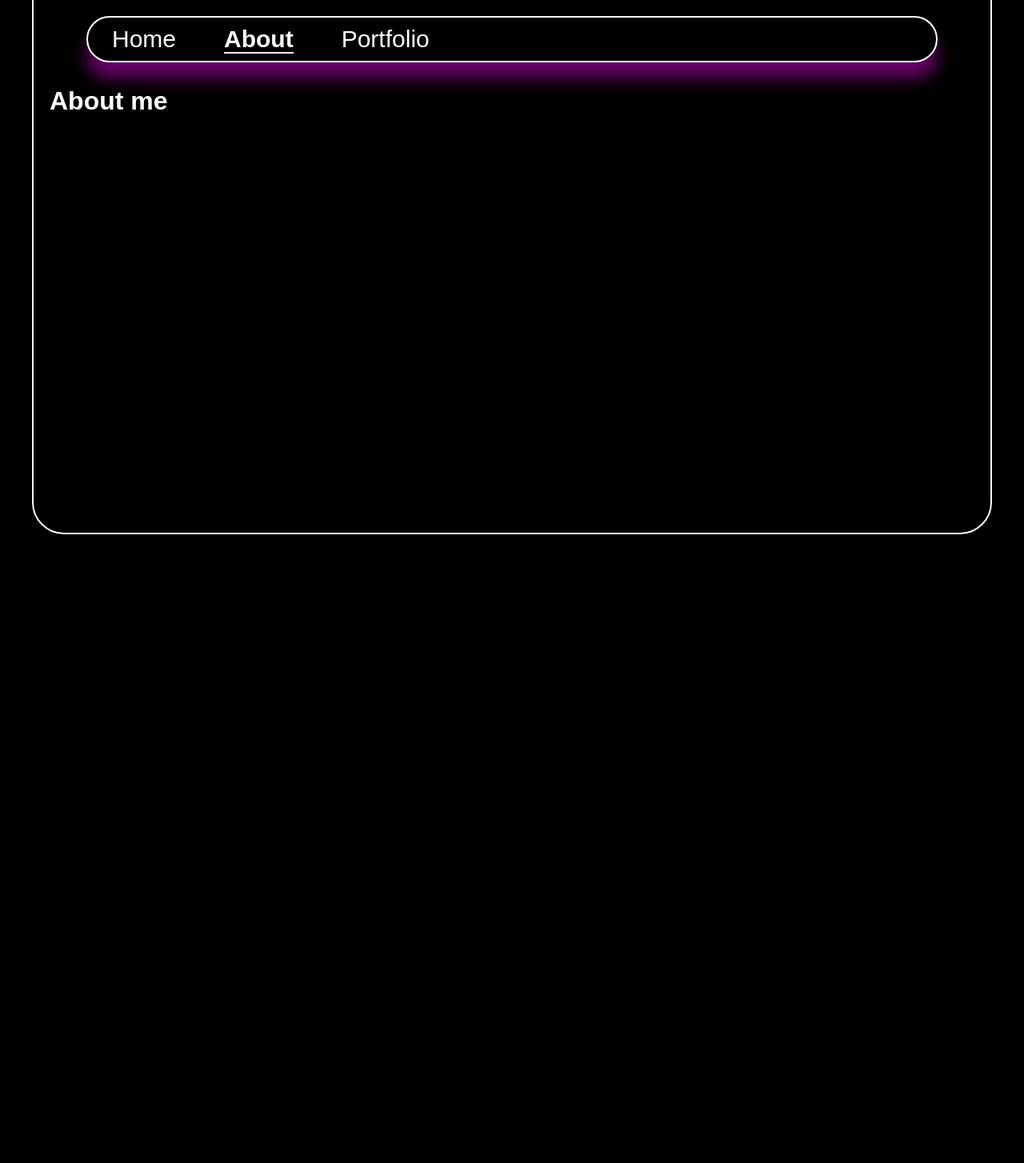
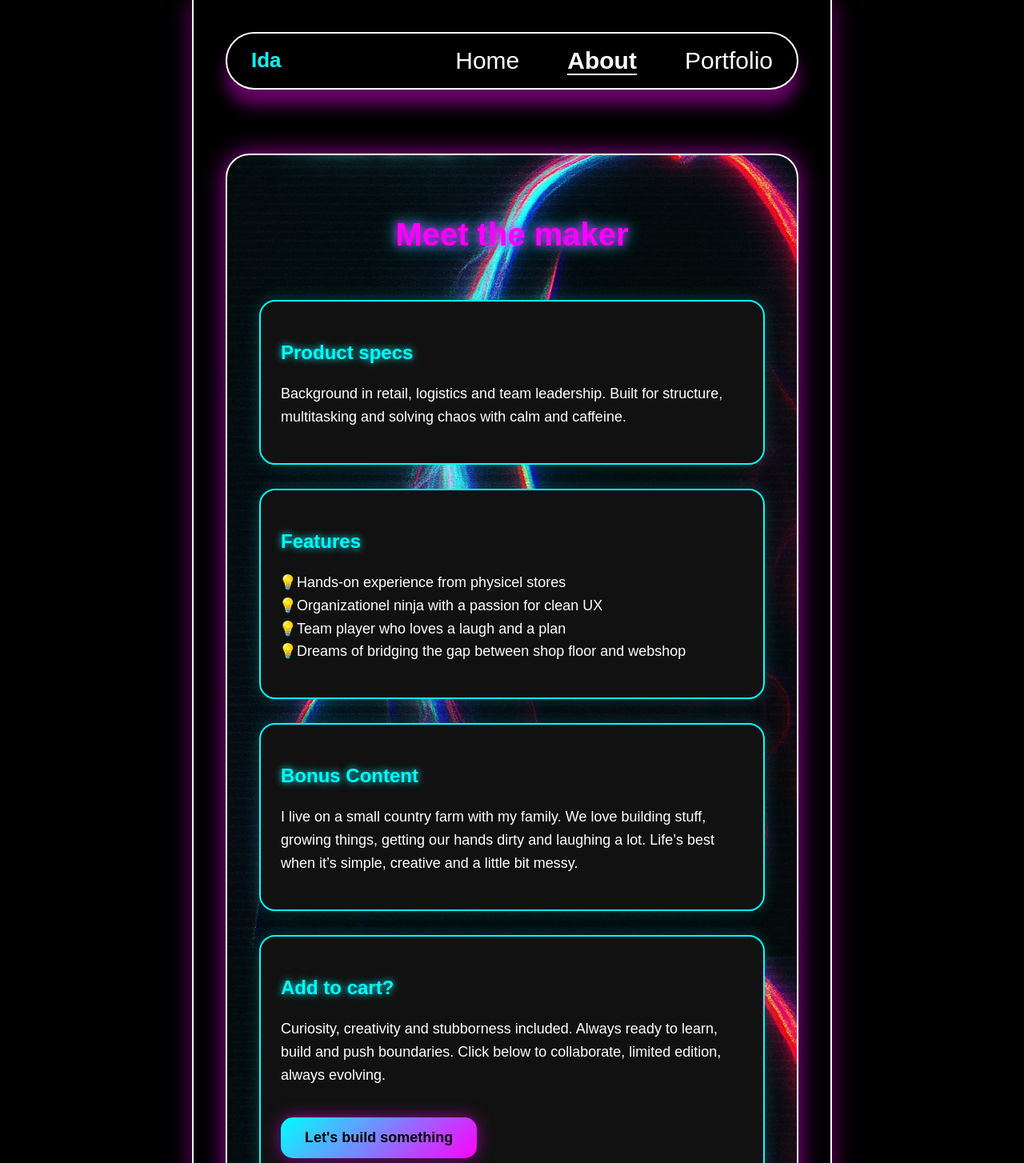
Before and after one commit to Idace/my-portfolio, a React (Vite) app: page /about in a window 1280 px wide. Shown: the part 92-1546 px from the top of the page at 80% size. Before the commit the page ends 800 px from the top, so only its background shows below. Built offline with nearby package versions, Linux system fonts and the light colour scheme.

Commit message:
about/home

```diff
--- /dev/null
+++ b/src/components/About.css
@@ -0,0 +1,102 @@
+.about-container {
+    max-width: 900px;
+    margin: 80px auto;
+    padding: 40px;
+    background-image: url(../assets/my-pic.png);
+    border: 2px solid white;
+    border-radius: 30px;
+    box-shadow: 0 0 30px #ff00ff99;
+    position: relative;
+    z-index: 1;
+}
+
+.about-title {
+    font-size: clamp(32px, 6vw, 40px);
+    text-align: center;
+    margin-bottom: 50px;
+    color: #ff00ff;
+    text-shadow: 0 0 10px #ff00ff, 0 0 20px #0ff;
+    animation: pulseText 3s infinite ease-in-out;
+}
+
+.about-card {
+    background-color: #111;
+    border: 2px solid #0ff;
+    border-radius: 20px;
+    padding: 25px;
+    margin-bottom: 30px;
+    box-shadow: 0 0 20px #0ff3;
+
+}
+.about-section {
+    font-size: 24px;
+    color: #0ff;
+    margin-bottom: 15px;
+    text-shadow: 0 0 10px #0ff;
+}
+
+.about-card p,
+.about-card ul {
+    font-size: 18px;
+    color: white;
+    line-height: 1.6;
+}
+
+.about-card ul {
+    list-style-type:"💡";
+    padding-left: 20px;
+}
+
+.about-btn {
+    margin-top: 20px;
+    padding: 15px 30px;
+    background: linear-gradient(135deg, #0ff, #ff00ff);
+    color: black;
+    font-weight: bold;
+    font-size: 18px;
+    border: none;
+    border-radius: 15px;
+    cursor: pointer;
+    box-shadow: 0 0 20px #ff00ff88;
+    transition: all 0.3 ease;
+}
+
+.about-btn:hover {
+    transform: scale(1.05);
+    background: #ff00ff;
+    color:white;
+    box-shadow: 0 0 40px #ff00ff;
+}
+
+@keyframes pulseText {
+    0% {text-shadow: 0 0 10px #ff00ff, 0 0 20px #0ff;}
+    50% {text-shadow: 0 0 20px #ff00ff, 0 0 30px #0ff;}
+    100% {text-shadow: 0 0 10px #ff00ff, 0 0 20px #0ff;}
+}
+
+.popup {
+    position: fixed;
+    top: 20%;
+    left: 50%;
+    transform: translate(-50%, -50%);
+    background-color: black;
+    padding: 30px 40px;
+    border: 2px solid #ff00ff;
+    border-radius: 20px;
+    box-shadow: 0 0 30px #ff00ff;
+    z-index: 1000;
+    animation: fadeIn 0,3s ease-out;
+}
+
+.popup-text {
+    font-size: 20px;
+    color: #0ff;
+    text-align: center;
+    line-height: 1.6s;
+    text-shadow: 0 0 8px #0ff;
+}
+
+@keyframes fadeIn {
+    from {opacity: 0; transform: translate(-50%, -60%); }
+    to {opacity: 1; transform: translate(-50%,60%); }
+}
--- /dev/null
+++ b/src/components/Home.css
@@ -0,0 +1,80 @@
+.site-container {
+  max-width: 800px;
+  margin: 60px auto;
+  padding: 40px;
+  border: 2px solid white;
+  border-radius: 30px;
+  background-color: black;
+  color: white;
+  box-shadow: 0 20px 30px rgba(255, 0, 255, 0.4);
+  font-family: Arial, sans-serif;
+  font-size: 18px;
+  line-height: 1.6;
+}
+
+.title {
+  font-size: clamp(32px, 6vw, 40px);
+  text-align: center;
+  margin-bottom: 40px;
+  color: #ff00ff;
+  text-shadow: 0 0 10px #ff00ff, 0 0 20px #0ff;
+  font-weight: 900;
+  letter-spacing: 1px;
+  animation: pulseText 3s infinite ease-in-out;
+  word-break: break-word;
+  white-space: normal;
+}
+
+.cart-btn {
+    display: block;
+    margin: 30px auto 0 auto;
+    padding: 15px 40px;
+    background: linear-gradient(135deg, #0ff, #ff00ff);
+    color: black;
+    font-size: 20px;
+    font-weight: bold;
+    border: none;
+    border-radius: 15px;
+    cursor: pointer;
+    position: relative;
+    overflow: hidden;
+    box-shadow: 0 0 20px #ff00ff88;
+    transition: all 0.3s ease;
+}
+
+.cart-btn:hover {
+    transform: scale(1.05);
+    box-shadow: 0 0 40px #ff00ffcc;
+    color: white;
+}
+
+.cart-btn span {
+    position: relative;
+    z-index: 1;
+}
+
+@keyframes glitchBackground {
+    0% {
+        transform: translate(0, 0);
+    }
+    100% {
+        transform: translate(10px, 10px);
+    }
+}
+
+.cart-message {
+    margin-top: 20px;
+    text-align: center;
+    font-size: 18px;
+    color: #0ff;
+    font-weight: bold;
+    animation: fadeInOut 2s ease-in-out;
+    text-shadow: 0 0 8px #0ff;
+}
+
+@keyframes fadeInOut {
+    0% {opacity: 0 }
+    20% {opacity: 1 }
+    80% {opacity: 1 }
+    100% {opacity: 0 }
+}
--- a/src/components/Navbar.css
+++ b/src/components/Navbar.css
@@ -10,7 +10,20 @@ align-items: center;
 margin: 30px auto;
 max-width: 1000px;
 box-shadow: 0px 20px 20px rgba(255, 0, 255, 0.4);
+position: relative;
+}
 
+.logo {
+    font-size: 26px;
+    color: #0ff;
+    font-weight: bold;
+}
+
+.hamburger {
+    display: none;
+    font-size: 32px;
+    cursor: pointer;
+    color: #ff00ff;
 }
 
 .navbar-links {
@@ -39,3 +52,31 @@ box-shadow: 0px 20px 20px rgba(255, 0, 255, 0.4);
     font-weight: bold;
     border-bottom: 2px solid white;
 }
+
+@media screen and (max-width: 768px) {
+    .hamburger {
+        display: block;
+    }
+
+    .navbar-links {
+        flex-direction: column;
+        position: absolute;
+        top: 100%;
+        left: 0;
+        right: 0;
+        background-color: black;
+        border-top: 2px solid white;
+        padding: 20px;
+        display: none;
+        gap: 20px;
+        border-radius: 0 0 20px 20px;
+    }
+
+    .navbar-links.open {
+        display: flex;
+    }
+
+    .navbar-links li {
+        text-align: center;
+    }
+}
--- a/src/components/Navbar.jsx
+++ b/src/components/Navbar.jsx
@@ -1,21 +1,29 @@
 import { Link, useLocation } from 'react-router-dom';
+import {useState} from 'react'
 import './Navbar.css';
 
 function Navbar () {
-    const location = useLocation();
+    const location = useLocation()
+    const [menuOpen, setMenuOpen] = useState(false)
 
     const isActive = (path) => location.pathname=== path;
 
+    const toggleMenu =() => setMenuOpen(!menuOpen)
+    const closeMenu = () => setMenuOpen(false)
+
     return (
         <nav className="navbar">
-            <ul className="navbar-links">
-                <li className={isActive('/') ? 'active' : ''}>
+            <div className="logo">Ida</div>
+            <div className="hamburger" onClick={toggleMenu}>☰</div>
+
+            <ul className={`navbar-links ${menuOpen ? 'open' : ''}`}>
+                <li className={isActive('/') ? 'active' : ''} onClick={closeMenu}>
                     <Link to="/">Home</Link>
                     </li>
-                <li className={isActive('/about') ? 'active' : ''}>
+                <li className={isActive('/about') ? 'active' : ''} onClick={closeMenu}>
                     <Link to="/about">About</Link>
                     </li>
-                <li className={isActive('/portfolio') ? 'active' : ''}>
+                <li className={isActive('/portfolio') ? 'active' : ''} onClick={closeMenu}>
                     <Link to="/portfolio">Portfolio</Link>
                 </li>
             </ul>
--- a/src/components/ProjectCard.css
+++ b/src/components/ProjectCard.css
@@ -29,7 +29,7 @@
     font-size: 48px;
     text-align: center;
     margin-bottom: 12px;
-    color: #0ff;
+    color: rgb(0, 255, 255);
     }
 
 .card-image {
--- a/src/pages/About.jsx
+++ b/src/pages/About.jsx
@@ -1,5 +1,63 @@
-function  About() {
-    return <h1>About me</h1>
+import React, {useState} from "react"
+import "../components/About.css"
 
+const  About=()=> {
+    const[showPopup, setShowPopup] = useState(false)
+
+    const handleClick = () => {
+        setShowPopup(true)
+        setTimeout(() => setShowPopup(false), 3000)
+    }
+
+    return (
+        <div className="about-container">
+            <h1 className="about-title">Meet the maker</h1>
+
+        <div className="about-card">
+            <h2 className="about-section"> Product specs</h2>
+            <p>
+                Background in retail, logistics and team leadership. Built for structure, multitasking and solving
+                chaos with calm and caffeine.
+            </p>
+        </div>
+
+        <div className="about-card">
+            <h2 className="about-section"> Features</h2>
+            <ul>
+                <li>Hands-on experience from physicel stores</li>
+                <li>Organizationel ninja with a passion for clean UX</li>
+                <li>Team player who loves a laugh and a plan</li>
+                <li>Dreams of bridging the gap between shop floor and webshop</li>
+            </ul>
+        </div>
+
+        <div className="about-card">
+            <h2 className="about-section"> Bonus Content</h2>
+            <p>
+                I live on a small country farm with my family.
+                We love building stuff, growing things, getting our hands dirty and laughing a lot.
+                Life’s best when it’s simple, creative and a little bit messy.
+            </p>
+        </div>
+        <div className="about-card">
+            <h2 className="about-section">Add to cart?</h2>
+            <p>
+                Curiosity, creativity and stubborness included. Always ready to learn, build and push boundaries.
+                Click below to collaborate, limited edition, always evolving.
+            </p>
+            <button className="about-btn" onClick={handleClick}>
+                Let's build something
+            </button>
+        </div>
+        {showPopup && (
+            <div className="popup">
+                <p className="popup-text"> Email me at:<br /><strong>idaebeling@gmail.com</strong></p>
+            </div>
+        )}
+    </div>
+    )
 }
+
+
+
 export default About;
--- a/src/pages/Home.jsx
+++ b/src/pages/Home.jsx
@@ -1,5 +1,38 @@
-function Home () {
-    return <h1>Welcome</h1>
+import React, {useState} from "react"
+import "../components/Home.css"
+
+
+const Home =()=> {
+    const [added, setAdded] = useState(false)
+
+    const handledAddClick =()=> {
+        setAdded(true)
+        setTimeout(() => setAdded(false), 2000)
+    }
+
+    return (
+        <div className="site-container">
+            <h1 className="title">Hi and welcome to my digital storefront</h1>
+            <p> I’m currently studying frontend development at Sundsgården Folk High School,
+                a course for women and non-binary folks who want to break into tech. We’re learning how
+                to build websites from scratch with HTML, CSS and JavaScript. We work in teams, help each other out
+                and get inspired by women who are already working in the industry.
+            </p>
+            <p>
+                It’s been intense, exciting and honestly really fun. This portfolio is where I’m collecting everything
+                I’ve been working on so far. Some code, some design, some aha-moments and probably a few late-night bugs.
+            </p>
+            <p>
+                Feel free to look around and see what I’ve been up to.
+            </p>
+            <button className="cart-btn" onClick={handledAddClick}>
+                Add curiosity to cart
+            </button>
+            {added && <p className="cart-message">Curiosity added!</p>}
+        </div>
+    )
 }
 
+
+
 export default Home;
```
Also changed, not shown: src/assets/my-pic.png (added).
